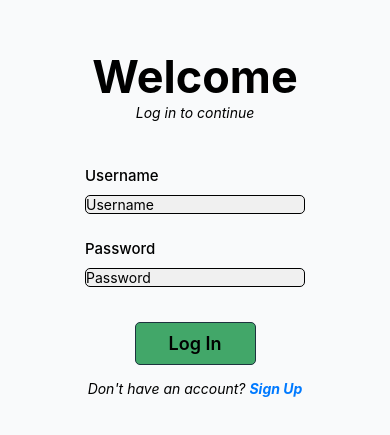
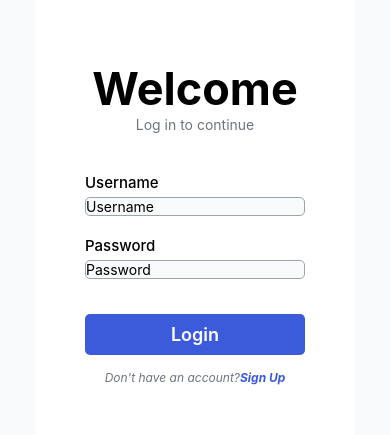
Before and after one commit to Galon123/E-Commerce-App-College, a React Native app: screen /Login in a window 390 px wide. Shown: the part 199-634 px from the top of the page. Built offline with nearby package versions, Linux system fonts and the light colour scheme; no server answers.

Commit message:
updated color theme and login page

```diff
--- a/src/constants/colors.js
+++ b/src/constants/colors.js
@@ -15,4 +15,22 @@ export default{
     bg:'#F9FAFB',
     text:'#0F172A',
 
+    card:'#FFFFFF',
+    card_border:'#D1D5DB',
+    card_border_swatch:'#9CA3AF',
+
+    muted:'rgba(15, 23, 42, 0.6)',
+    muted_swatch:'#E5E7EB',
+
+    error:'#ff6347',
+
+    // Grey Scale
+    grey_50:'#F9FAFB',
+    grey_100:'#F3F4F6',
+    grey_200:'#E5E7EB',
+    grey_300:'#D1D5DB',
+    grey_400:'#9CA3AF',
+    grey_500:'#6B7280',
+    grey_600:'#4B5563',
+    grey_700:'#374151',
 }
--- a/src/screens/Auth/LoginScreen.js
+++ b/src/screens/Auth/LoginScreen.js
@@ -3,7 +3,6 @@ import { Alert, KeyboardAvoidingView, Platform, StyleSheet, Text, TextInput, Tou
 import { SafeAreaView } from "react-native-safe-area-context";
 import colors from "../../constants/colors";
 import { AuthContext } from "../../context/AuthContext";
-
 
 
 export default function LoginScreen({ navigation }){
@@ -49,11 +48,13 @@ export default function LoginScreen({ navigation }){
                             style={styles.inputField}
                         />
                     </View>
-                    <TouchableOpacity onPress={handleLogin} disabled={isLoading} style={styles.button}>
-                        <Text style={styles.login}>{isLoading? 'Logging In': 'Log In'}</Text>
+                    <TouchableOpacity style={styles.button} disabled={isLoading} onPress={handleLogin}>
+                        <Text style={styles.login}>{isLoading ? 'Logging In' : 'Login'}</Text>
                     </TouchableOpacity>
                     <TouchableOpacity onPress={()=>navigation.navigate("Register")}>
-                        <Text style={styles.footer}>Don't have an account? <Text style={{fontWeight:'bold', color:'#007AFF'}}>Sign Up</Text></Text>
+                        <Text style={styles.footer}>Don't have an account?
+                            <Text style={{fontWeight:'bold', color:colors.primary}}>Sign Up</Text>
+                        </Text>
                     </TouchableOpacity>
                 </View>
             </KeyboardAvoidingView>
@@ -66,7 +67,10 @@ const styles = StyleSheet.create({
     container:{
         flex:1,
         justifyContent:'center',
-        padding:50
+        padding:50,
+        backgroundColor: colors.card,
+        color: colors.text,
+        borderRadius: 5
     },
     mainText:{
         fontSize:45,
@@ -77,42 +81,41 @@ const styles = StyleSheet.create({
         fontSize:14,
         alignSelf:'center',
         fontWeight:'400',
-        fontStyle:'italic',
-        paddingBottom:40
+        paddingBottom:40,
+        color: colors.muted
     },
     inputHeader:{
         fontWeight:'500',
-        fontSize:15,
-        marginVertical:5
+        fontSize:15
     },
     inputField:{
         borderWidth:1,
-        borderColor:'black',
+        borderColor:colors.card_border_swatch,
         borderRadius:5,
-        backgroundColor:'#f0f0f0',
+        backgroundColor:colors.bg,
         marginVertical:5,
-        marginBottom:20
+        marginBottom:20,
     },
     button:{
         alignItems:'center',
-        backgroundColor:colors.Green,
+        backgroundColor:colors.primary,
         borderRadius:5,
-        borderWidth:1,
-        borderColor:colors.Charcoal,
         padding:10,
         margin:15,
-        width:'55%',
+        width:'100%',
         alignSelf:'center'
     },
     login:{
         alignSelf:'center',
         fontSize:18,
-        fontWeight:'600'
+        fontWeight:'600',
+        color: colors.card
     },
     footer:{
         alignSelf:'center',
         fontStyle:'italic',
-        fontSize:14
+        fontSize:12,
+        color: colors.muted
     }
 
 })
```
Also changed, not shown: 1 other file (tests, documents, lock files or other folders).
